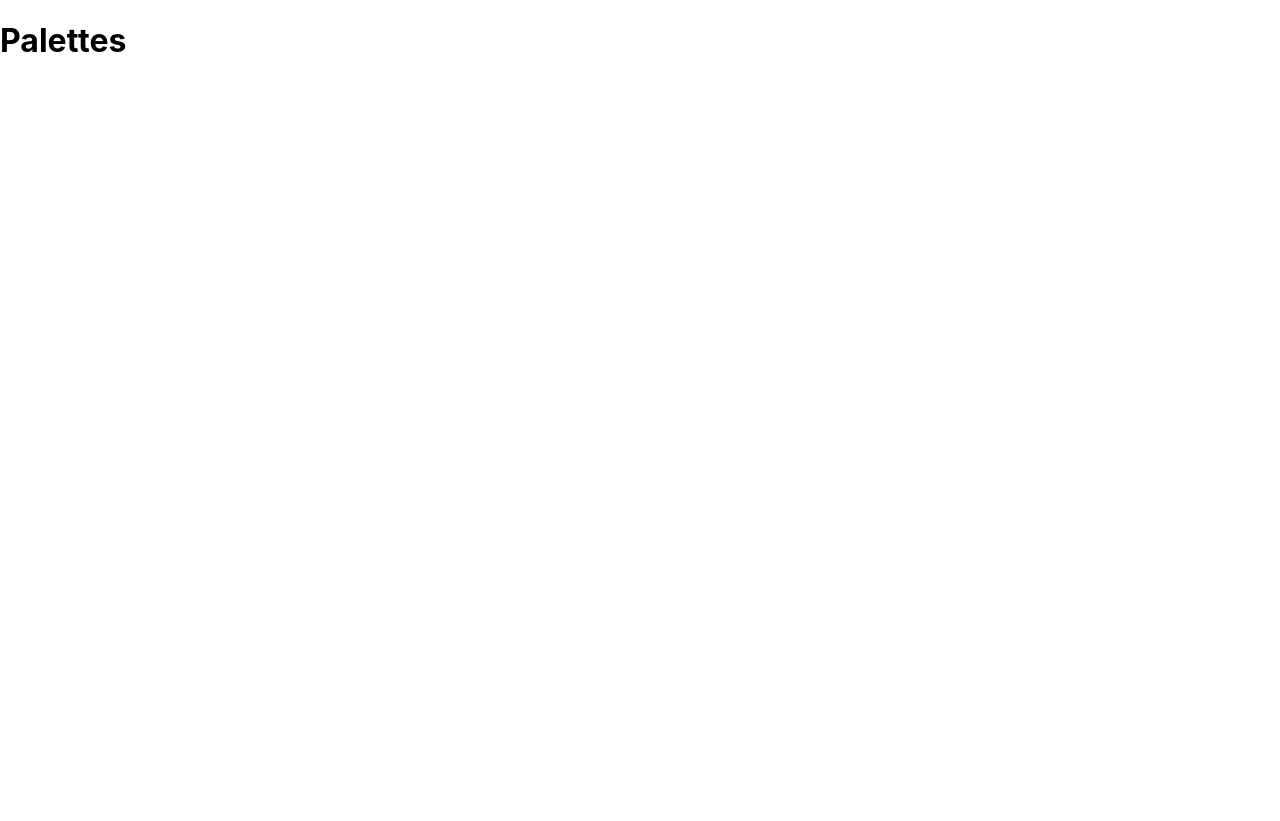
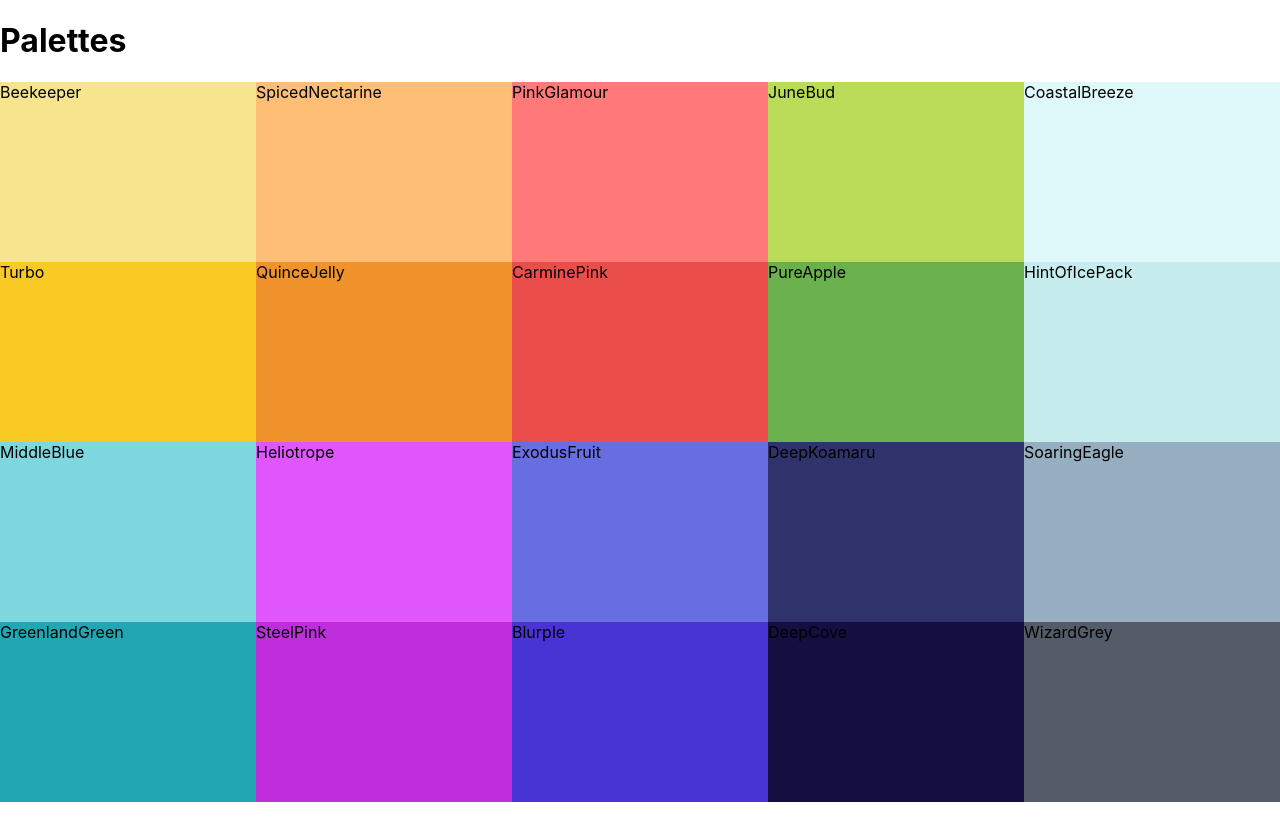
Before and after one commit to amandasimonelli/Colors-App, a React (Create React App) app in the folder colors-app/: page / in a window 1280 px wide. Before the commit the page ends 800 px from the top, so only its background shows below. Built offline with nearby package versions, Linux system fonts and the light colour scheme.

Commit message:
update readme

```diff
--- a/colors-app/src/App.js
+++ b/colors-app/src/App.js
@@ -1,11 +1,11 @@
 import React, { Component } from 'react';
-import Pallette from './pallette'
+import Palette from './Palette'
 import seedColors from "./seedColors"
 
 function App() {
   return (
     <div>
-     <Pallette {...seedColors[4]} />
+     <Palette {...seedColors[4]} />
     </div>
   );
 }
--- /dev/null
+++ b/colors-app/src/ColorBox.css
@@ -0,0 +1,8 @@
+.ColorBox {
+    width: 20%;
+    height: 25%;
+    margin: 0 auto;
+    display: inline-block;
+    position: relative;
+    cursor: pointer;
+}
--- /dev/null
+++ b/colors-app/src/ColorBox.js
@@ -0,0 +1,16 @@
+import React, { Component } from "react";
+import "./ColorBox.css";
+import "./Palette.css";
+
+class ColorBox extends Component {
+    render() {
+        return (
+            <div style={{background: this.props.background}} className="ColorBox">
+                <span>{this.props.name}</span>
+                {/* <span>More</span> */}
+            </div>
+        )
+    }
+}
+
+export default ColorBox;
--- /dev/null
+++ b/colors-app/src/Palette.css
@@ -0,0 +1,7 @@
+.Palette{
+    height: 100vh;
+}
+
+.Palette-colors{
+     height: 90%;
+}
--- /dev/null
+++ b/colors-app/src/Palette.js
@@ -0,0 +1,22 @@
+import React, { Component } from 'react';
+import ColorBox from './ColorBox';
+
+class Palette extends Component {
+    render() {
+        const colorBoxes = this.props.colors.map(color => (
+            <ColorBox background={color.color} name={color.name} />
+        ))
+        return (
+            <div>
+                <div className='Palette'>
+                    <h1>Palettes</h1>
+                    {/* Navbar goes here */}
+                    <div className='Palette-colors'>{colorBoxes}</div>
+                    {/* footer */}
+                </div>
+            </div>
+        )
+    }
+}
+
+export default Palette;
--- a/colors-app/src/pallette.js
+++ /dev/null
@@ -1,20 +0,0 @@
-import React, { Component } from 'react'
-
-class Pallette extends Component {
-    render() {
-        return (
-            <div>
-                <div className='Palette'>
-                    <h1>Palettes</h1>
-                    {/* Navbar goes here */}
-                    <div className='Palette-colors'>
-                    {/* bunch of color boxes components */}
-                    </div>
-                    {/* footer */}
-                </div>
-            </div>
-        )
-    }
-}
-
-export default Pallette;
```
Also changed, not shown: 1 other file (tests, documents, lock files or other folders).
